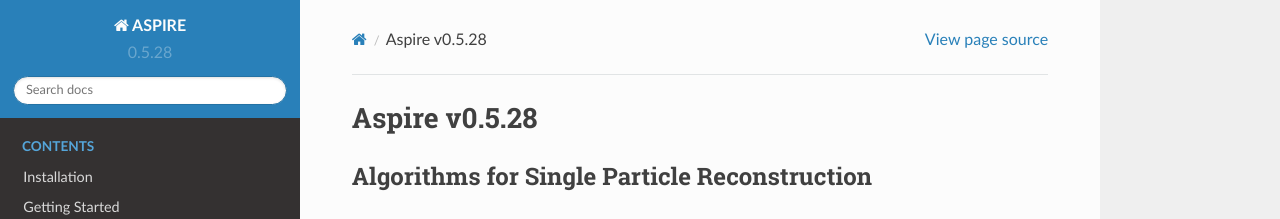
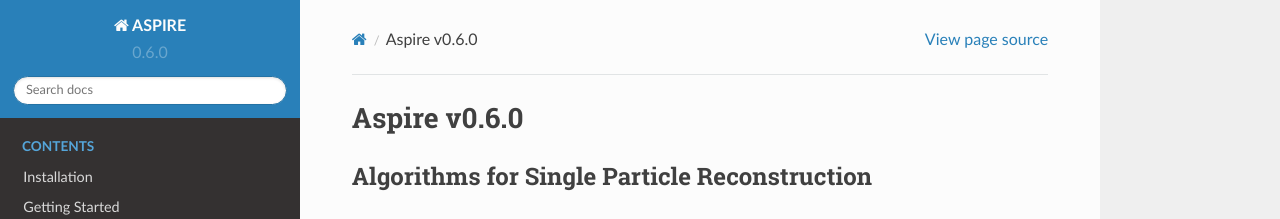
Before and after one commit to ComputationalCryoEM/ASPIRE-Python, a Sphinx documentation site: the page built from docs/source/index.rst, in a window 1280 px wide and 1335 px high. Shown: the top 219 px of the window. Built offline with Sphinx 7.4.7 and the Read the Docs theme 2.0.0, drawn with Linux system fonts in a browser that asks for light colours; the version number is read from the project's files by our own code.

Commit message:
Bump version: 0.5.28 → 0.6.0

```diff
--- a/README.md
+++ b/README.md
@@ -4,7 +4,7 @@
 [![Travis Build Status](https://travis-ci.org/ComputationalCryoEM/ASPIRE-Python.svg?branch=master)](https://travis-ci.org/ComputationalCryoEM/ASPIRE-Python)
 [![Coverage Status](https://coveralls.io/repos/github/ComputationalCryoEM/ASPIRE-Python/badge.svg?branch=master)](https://coveralls.io/github/ComputationalCryoEM/ASPIRE-Python?branch=master)
 
-# ASPIRE - Algorithms for Single Particle Reconstruction - v0.5.28
+# ASPIRE - Algorithms for Single Particle Reconstruction - v0.6.0
 
 This is the Python version to supersede the [Matlab ASPIRE](https://github.com/PrincetonUniversity/aspire).
 
--- a/docs/source/conf.py
+++ b/docs/source/conf.py
@@ -59,7 +59,7 @@ author = 'Joakim Anden, Vineet Bansal, Junchao Xia'
 # built documents.
 #
 # The full version, including alpha/beta/rc tags.
-release = version = 0.5.28
+release = version = 0.6.0
 
 # The language for content autogenerated by Sphinx. Refer to documentation
 # for a list of supported languages.
--- a/docs/source/index.rst
+++ b/docs/source/index.rst
@@ -1,4 +1,4 @@
-Aspire v0.5.28
+Aspire v0.6.0
 ==============
 
 Algorithms for Single Particle Reconstruction
--- a/setup.py
+++ b/setup.py
@@ -9,7 +9,7 @@ def read(fname):
 
 setup(
     name='aspire',
-    version='0.5.28',
+    version='0.6.0',
     description='Algorithms for Single Particle Reconstruction',
     long_description=read('README.md'),
     long_description_content_type='text/markdown',
--- a/src/aspire/__init__.py
+++ b/src/aspire/__init__.py
@@ -7,7 +7,7 @@ from aspire.exceptions import handle_exception
 from aspire.utils.config import Config
 
 # version in maj.min.bld format
-__version__ = '0.5.28'
+__version__ = '0.6.0'
 
 logging.config.dictConfig({
     "version": 1,
```
Also changed, not shown: .bumpversion.cfg.
